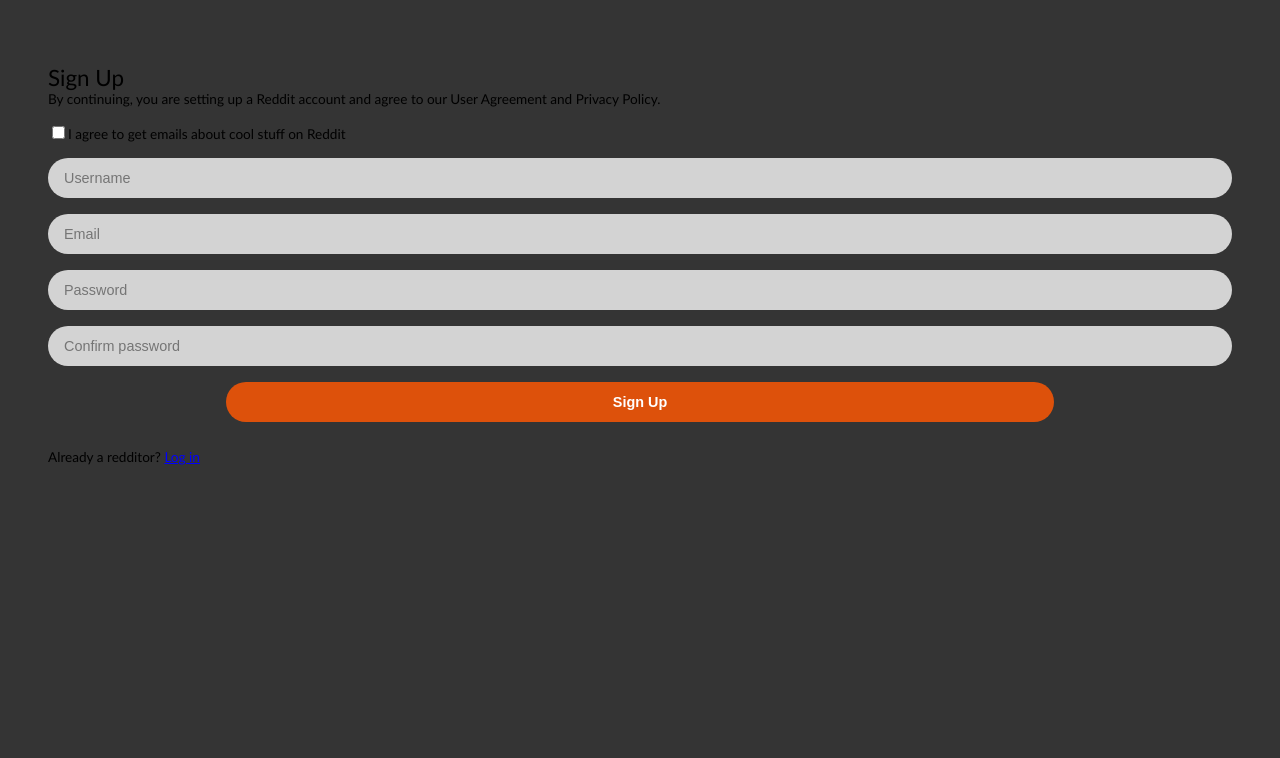
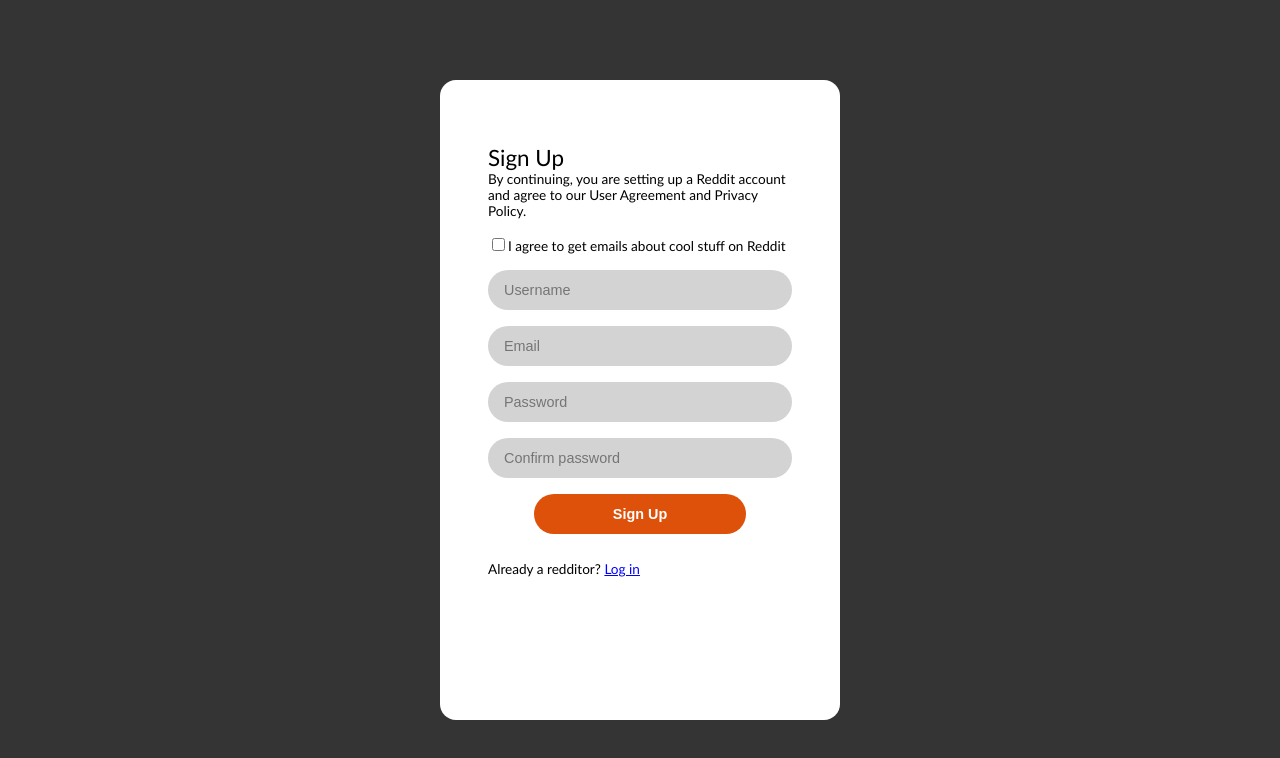
Before and after one commit to vecel/reddit-clone, a React (Create React App) app in the folder app/: page /register in a window 1280 px wide. Shown: the top 758 px of the page. Built offline with nearby package versions, Linux system fonts and the light colour scheme.

Commit message:
form submission on signup page

```diff
--- a/app/src/index.css
+++ b/app/src/index.css
@@ -34,6 +34,19 @@
     position: absolute;
     top: 64px;
     left: 388px;
+}
+
+.main {
+    background-color: white;
+    width: 400px;
+    height: 640px;
+    display: flex;
+    flex-direction: column;
+    position: absolute;
+    top: 50%;
+    left: 50%;
+    transform: translate(-50%, -50%);
+    border-radius: 16px;
 }
 
 .main-container {
--- a/app/src/pages/Signup.js
+++ b/app/src/pages/Signup.js
@@ -1,9 +1,73 @@
 import '../styles/Signup.css'
+import { useState } from 'react';
+import { useNavigate } from 'react-router-dom';
 
 function Signup() {
+
+    const endpoint = "http://localhost:8080/api/register"
+    const initialFormState = {
+        username: '',
+        email: '',
+        password: '',
+        passwordMatch: ''
+    }
+    const initialErrorsState = {
+        username: '',
+        email: '',
+        password: '',
+        passwordMatch: ''
+    }
+
+    const [user, setUser] = useState(initialFormState)
+    const [invalidFields, setInvalidFields] = useState(initialErrorsState)
+    const navigate = useNavigate()
+
+    function handleChange(e) {
+        const {name, value} = e.target
+        setUser({...user, [name]: value})
+    }
+
+    function handleSubmit(e) {
+        e.preventDefault()
+
+        fetch(endpoint, {
+            method: 'POST',
+            headers: {
+                'Content-Type': 'application/json'
+            },
+            body: JSON.stringify(user),
+        })
+        .then(response => response.json())
+        .then(data => {
+            // Trzeba jakos obsluzyc passwrordMatch error, jego field jest undefined
+            let errors = {}
+            if (data.errors) {
+                data.errors.forEach(error => {
+                    errors[error.field] = errors[error.field] ? errors[error.field] + '\n' + error.defaultMessage : error.defaultMessage
+                })
+            }
+            return errors
+        })
+        .then(errors => {
+            let hasErrors = false
+            for (const key in errors) {
+                if (errors[key] !== '') {
+                    hasErrors = true
+                    break
+                }
+            }
+            setInvalidFields(errors)
+            if (!hasErrors) {
+                navigate('/')
+            }
+        })
+
+        setUser(initialFormState)
+    }
+
     return (
         <main className="main">
-        <form className="form" action="#" autocomplete="off">
+            <form className="form" autoComplete="off" method="post" onSubmit={handleSubmit}>
                 <span className="form__title">
                     Sign Up
                 </span>
@@ -12,37 +76,37 @@
                     By continuing, you are setting up a Reddit account and agree to our <a>User Agreement</a> and <a>Privacy Policy</a>.
                 </p>
 
-            <label for="notifications" className="form__label-newsletter">
+                <label htmlFor="notifications" className="form__label-newsletter">
                     <input id="notifications" type="checkbox" />I agree to get emails about cool stuff on Reddit
                 </label>
 
                 <div className="form__group">
                     <div className="form__field">
-                    <label for="signup-username" className="form__label">
-                        <input id="signup-username" className="form__input" type="text" placeholder="Username" required autocomplete="new-password" />
+                        <label htmlFor="signup-username" className="form__label">
+                            <input id="signup-username" className="form__input" type="text" placeholder="Username" required autoComplete="new-password" name="username" value={user.username || ''} onChange={handleChange}/>
                         </label>
                     </div>
-                <p className="form__error-message"></p>
+                    <p className="form__error-message">{invalidFields.username}</p>
                     <div className="form__field">
-                    <label for="signup-email" className="form__label">
-                        <input id="signup-email" className="form__input" type="email" placeholder="Email" required autocomplete="new-password" />
+                        <label htmlFor="signup-email" className="form__label">
+                            <input id="signup-email" className="form__input" type="email" placeholder="Email" required autoComplete="new-password" name="email" value={user.email || ''} onChange={handleChange}/>
                         </label>
                     </div>
-                <p className="form__error-message"></p>
+                    <p className="form__error-message">{invalidFields.email}</p>
                     <div className="form__field">
-                    <label for="signup-password" className="form__label">
-                        <input id="signup-password" className="form__input" type="password" placeholder="Password" required autocomplete="new-password" />
+                        <label htmlFor="signup-password" className="form__label">
+                            <input id="signup-password" className="form__input" type="password" placeholder="Password" required autoComplete="new-password" name="password" value={user.password || ''} onChange={handleChange}/>
                         </label>
                     </div>
-                <p className="form__error-message"></p>
+                    <p className="form__error-message">{invalidFields.password}</p>
                     <div className="form__field">
-                    <label for="confirm-signup-password" className="form__label">
-                        <input id="confirm-signup-password" className="form__input" type="password" placeholder="Confirm password" required autocomplete="new-password" />
+                        <label htmlFor="confirm-signup-password" className="form__label">
+                            <input id="confirm-signup-password" className="form__input" type="password" placeholder="Confirm password" required autoComplete="new-password" name="passwordMatch" value={user.passwordMatch || ''} onChange={handleChange}/>
                         </label>
                     </div>
-                <p className="form__error-message"></p>
+                    <p className="form__error-message">{invalidFields.passwordMatch}</p>
                     <div className="form__field form__field--justify-center">
-                    <label for="signup-button" className="form__label--submit">
+                        <label htmlFor="signup-button" className="form__label--submit">
                             <input id="signup-button" className="form__input form__input--submit form__input--submit-hover" type="submit" value="Sign Up" />
                         </label>
                     </div>
--- a/app/src/styles/Signup.css
+++ b/app/src/styles/Signup.css
@@ -89,6 +89,7 @@
 	color: red;
 	font-size: 0.8rem;
 	margin-bottom: 0.5rem;
+    white-space: pre-line;
 }
 
 .form__link {
```
Also changed, not shown: 2 other files (tests, documents, lock files or other folders). Lines whose indentation alone changed are shown as unchanged.
